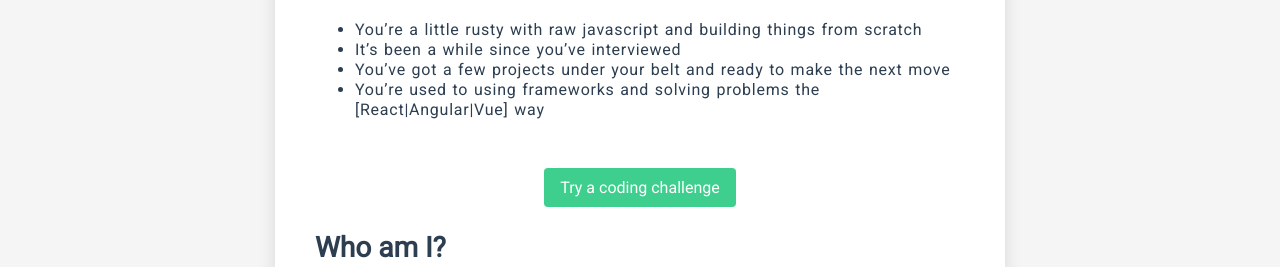
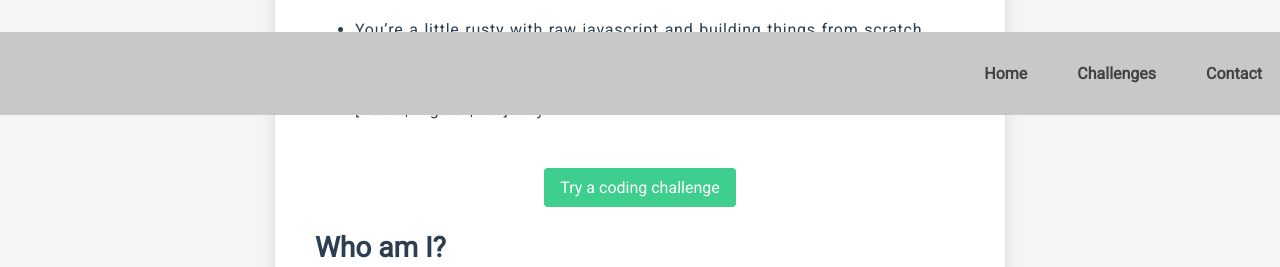
Before and after one commit to MarlAndre/front-end-projects, a plain HTML site: page ace-website/index.html in a window 1280 px wide. Shown: the part 685-952 px from the top of the page. Drawn offline with Linux system fonts and the light colour scheme.

Commit message:
adding footer

```diff
--- a/ace-website/index.html
+++ b/ace-website/index.html
@@ -96,12 +96,13 @@
           resource for front end developers.
         </p>
       </section>
+      <div class="filler-div"></div>
     </main>
-    <!-- <footer>
+    <footer>
       <a class="btn" href="#">Home</a>
       <a class="btn" href="#">Challenges</a>
       <a class="btn" href="#">Contact</a>
-    </footer> -->
+    </footer>
     <script src="" async defer></script>
   </body>
 </html>
--- a/ace-website/style.css
+++ b/ace-website/style.css
@@ -68,7 +68,9 @@ header {
   color: #2c3e50;
 }
 
-
+.filler-div {
+  height: 80vh;
+}
 /* LOGOS */
 .strikeout {
   content: "";
@@ -132,7 +134,11 @@ footer {
 display: flex;
 justify-content: end;
 background: rgb(200, 200, 200);
-padding: 40px;
+padding: 32px;
+position: fixed;
+left: 0;
+bottom: 0;
+width: 100%;
 }
 
 .btn {
@@ -141,3 +147,7 @@ padding: 40px;
   font-weight: 600;
   cursor: pointer;
 }
+
+a {
+  margin-right: 50px;
+}
```
